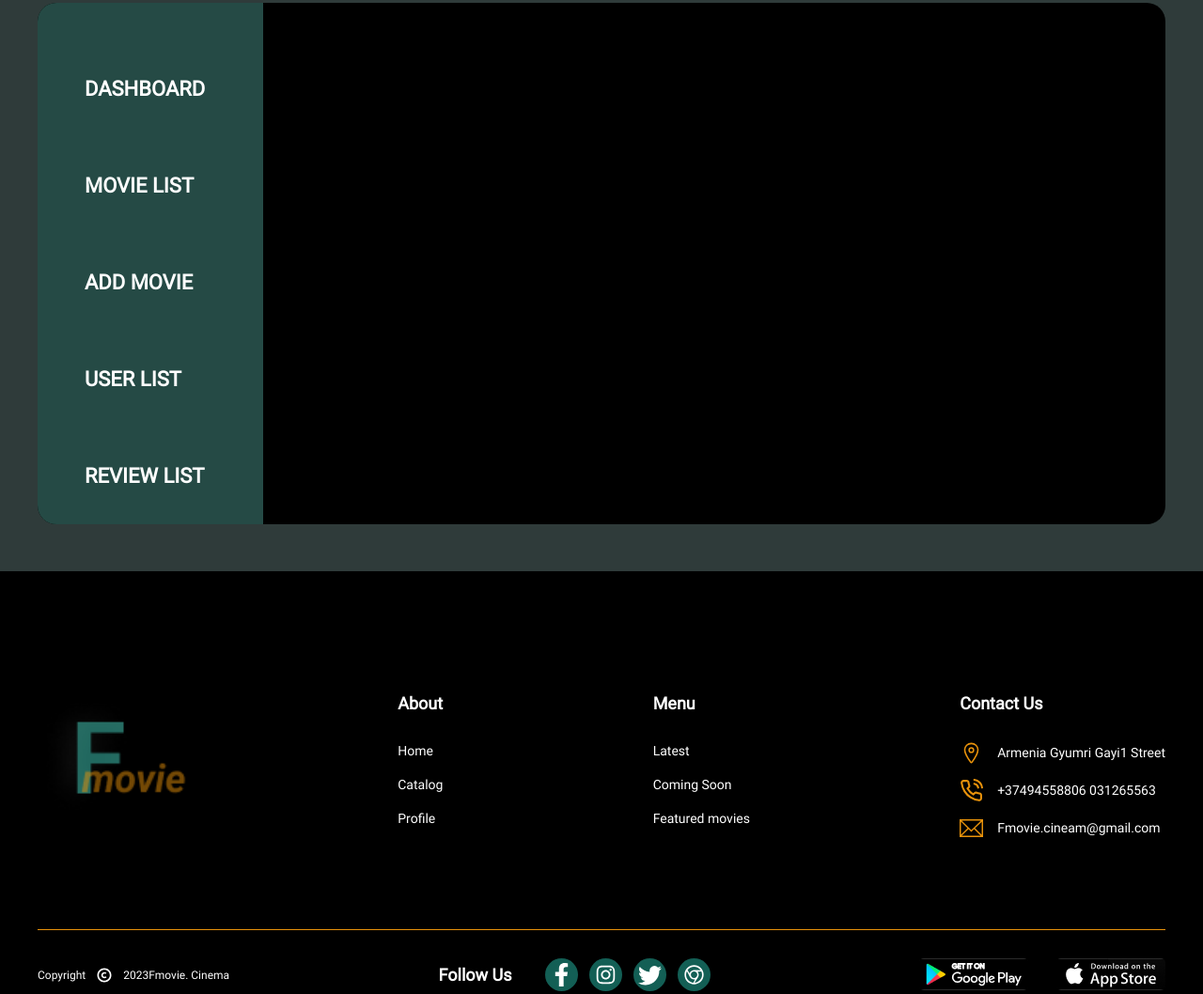
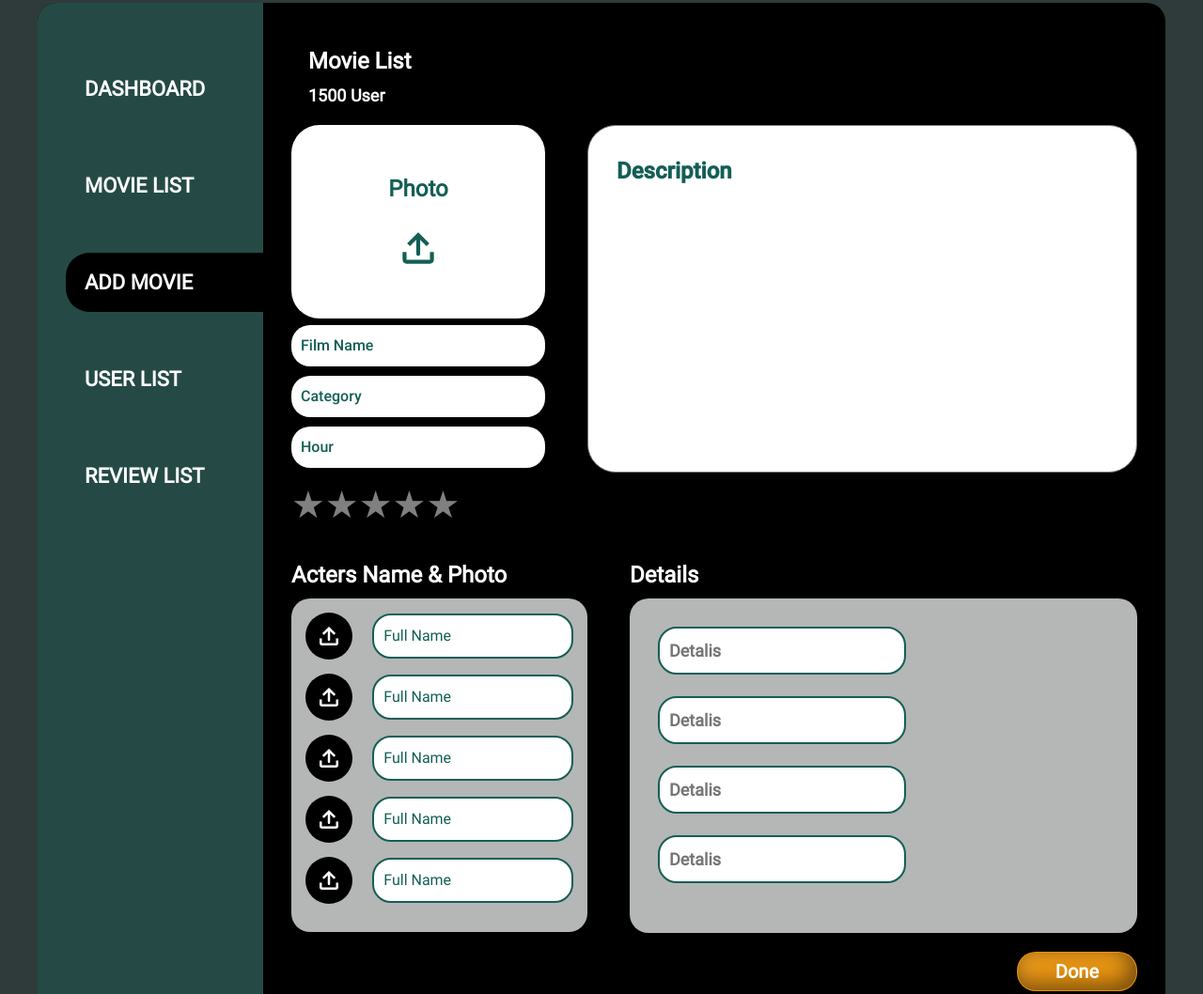
Before and after one commit to GevVoskanyan/cinema_project, a React app: page /admin/add-movie in a window 1280 px wide. Shown: the part 183-1241 px from the top of the page at 94% size. Built offline with nearby package versions, Linux system fonts and the light colour scheme; some packages are replaced by stand-ins of ours.

Commit message:
finish admin add movie component

```diff
--- a/package.json
+++ b/package.json
@@ -48,7 +48,7 @@
     ]
   },
   "devDependencies": {
-    "eslint": "^7.32.0 || ^8.2.0",
+    "eslint": "^8.7.0",
     "eslint-config-airbnb": "^19.0.4",
     "eslint-plugin-import": "^2.25.3",
     "eslint-plugin-jsx-a11y": "^6.5.1",
--- a/src/Routes/AppRoutes.js
+++ b/src/Routes/AppRoutes.js
@@ -14,6 +14,7 @@ import ContactUs from '../features/ContactUs/ContactUs';
 import Admin from '../features/Admin/Admin';
 import AdminDashboard from '../features/AdminDashboard/AdminDasboard';
 import AdminMoviesList from '../features/AdminMoviesList/AdminMoviesList';
+import AdminAddMovie from '../features/AdminAddMovie/AdminAddMovie';
 
 function AppRoutes(props) {
   return (
@@ -32,6 +33,7 @@ function AppRoutes(props) {
         <Route index element={<AdminDashboard />} />
         <Route path="dashboard" element={<AdminDashboard />} />
         <Route path="movies-list" element={<AdminMoviesList />} />
+        <Route path="add-movie" element={<AdminAddMovie />} />
       </Route>
       <Route path="*" element={<NotFound />} />
     </Routes>
--- /dev/null
+++ b/src/common/AddMovieDetails/AddMovieDetails.js
@@ -0,0 +1,32 @@
+import React from 'react';
+import './AddMovieDetails.scss';
+import { CgSoftwareUpload } from 'react-icons/cg';
+import AdminUploadActors from '../AdminUploadActors/AdminUploadActors';
+
+function AddMovieDetails(props) {
+  return (
+    <div className="add_details">
+      <div className="add_details_left">
+        <h3 className="add_details_left_title">Acters Name & Photo</h3>
+        <div className="add_details_left_content">
+          <AdminUploadActors />
+          <AdminUploadActors />
+          <AdminUploadActors />
+          <AdminUploadActors />
+          <AdminUploadActors />
+        </div>
+      </div>
+      <div className="add_details_right">
+        <h3 className="add_details_right_title">Details</h3>
+        <div className="add_details_right_container">
+          <input type="text" placeholder="Detalis" className="add_details_right_container_inp" />
+          <input type="text" placeholder="Detalis" className="add_details_right_container_inp" />
+          <input type="text" placeholder="Detalis" className="add_details_right_container_inp" />
+          <input type="text" placeholder="Detalis" className="add_details_right_container_inp" />
+        </div>
+      </div>
+    </div>
+  );
+}
+
+export default AddMovieDetails;
--- /dev/null
+++ b/src/common/AddMovieDetails/AddMovieDetails.scss
@@ -0,0 +1,54 @@
+.add_details {
+  display: flex;
+  justify-content: space-between;
+  color: #fff;
+
+  &_left {
+    width: 35%;
+
+    &_title {
+      color: #fff;
+      font-size: 24px;
+      font-weight: 700;
+      margin-bottom: 10px;
+    }
+
+    &_content {
+      background-color: rgb(181, 182, 182);
+      border-radius: 20px;
+      padding: 15px;
+    }
+  }
+
+  &_right {
+    text-align: start;
+    width: 60%;
+
+    &_title {
+      color: #fff;
+      font-size: 24px;
+      font-weight: 700;
+      margin-bottom: 10px;
+    }
+
+    &_container {
+      background-color: rgb(181, 182, 182);
+      border-radius: 20px;
+      padding: 30px;
+      display: flex;
+      flex-direction: column;
+
+      &_inp {
+        width: 55%;
+        padding: 10px;
+        color: #135F55;
+        font-size: 18px;
+        font-weight: 700;
+        margin-bottom: 23px;
+        border-radius: 20px;
+        border: 2px solid #135F55;
+        outline:none;
+      }
+    }
+  }
+}
--- /dev/null
+++ b/src/common/AddMovieMain/AddMovieMain.js
@@ -0,0 +1,51 @@
+import React from 'react';
+import './AddMovieMain.scss';
+import { CgSoftwareUpload } from 'react-icons/cg';
+import RatingComponent from '../RatingComponent/RatingComponent';
+
+function AddMovieMain() {
+  return (
+    <div className="add_movie_main">
+      <div className="add_movie_main_left">
+        <label
+          htmlFor="film_image"
+          className="add_movie_main_left_upload_label"
+        >
+          <span className="add_movie_main_left_upload_label_t">Photo</span>
+          <CgSoftwareUpload className="add_movie_main_left_upload" />
+        </label>
+        <input
+          type="file"
+          id="film_image"
+          name="film_image"
+          style={{ display: 'none' }}
+        />
+        <input
+          type="text"
+          placeholder="Film Name"
+          className="add_movie_main_left_inp"
+        />
+        <input
+          type="text"
+          placeholder="Category"
+          className="add_movie_main_left_inp"
+        />
+        <input
+          type="text"
+          placeholder="Hour"
+          className="add_movie_main_left_inp"
+        />
+        <RatingComponent size={40} />
+      </div>
+      <div className="add_movie_main_rigth">
+        <textarea
+          cols="30"
+          rows="10"
+          className="add_movie_main_rigth_txt"
+          placeholder="Description"
+        />
+      </div>
+    </div>
+  );
+}
+export default AddMovieMain;
--- /dev/null
+++ b/src/common/AddMovieMain/AddMovieMain.scss
@@ -0,0 +1,78 @@
+.add_movie_main {
+  display: flex;
+  justify-content: space-between;
+  margin-bottom: 30px;
+
+  &_left {
+    display: flex;
+    flex-direction: column;
+    width: 30%;
+
+    &_upload {
+      font-size: 50px;
+      color: #135f55;
+    }
+
+    &_upload_label_t {
+      display: flex;
+      color: #135f55;
+      font-size: 24px;
+      font-weight: 700;
+      margin-bottom: 20px;
+    }
+
+    &_upload_label {
+      padding: 50px 80px;
+      background-color: #fff;
+      display: flex;
+      align-items: center;
+      justify-content: center;
+      flex-direction: column;
+      margin-bottom: 7px;
+      border-radius: 30px;
+    }
+
+    &_inp {
+      padding: 10px;
+      outline: none;
+      margin-bottom: 10px;
+      border-radius: 20px;
+      border: none;
+      color: #135f55;
+      font-family: Roboto-Medium;
+
+      &::placeholder {
+        font-family: Roboto-Medium;
+        font-size: 16px;
+        font-weight: 400;
+        color: #135f55;
+      }
+    }
+  }
+
+  &_rigth {
+    width: 65%;
+
+    &_txt {
+      width: 100%;
+      padding: 30px;
+      outline: none;
+      height: 100%;
+      max-height: 370px;
+      border-radius: 30px;
+      outline: none;
+      color: #135f55;
+      font-family: Roboto-Medium;
+      font-size: 24px;
+      font-weight: 700;
+      resize: none;
+
+      &::placeholder {
+        color: #135f55;
+        font-family: Roboto-Medium;
+        font-size: 24px;
+        font-weight: 700;
+      }
+    }
+  }
+}
--- /dev/null
+++ b/src/common/AdminUploadActors/AdminUploadActors.js
@@ -0,0 +1,24 @@
+import React from 'react';
+import './AdminUploadActors.scss';
+import { CgSoftwareUpload } from 'react-icons/cg';
+
+function AdminUploadActors(props) {
+  return (
+    <div className="add_details_left_content_container">
+      <label htmlFor="acter_avatar" className="add_details_left_content_container_avatar">
+        <CgSoftwareUpload
+          className="add_details_left_content_container_avatar_icon"
+        />
+      </label>
+      <input
+        id="acter_avatar"
+        name="acter_avatar"
+        type="file"
+        style={{ display: 'none' }}
+      />
+      <input type="text" placeholder="Full Name" className="add_details_left_content_container_inp" />
+    </div>
+  );
+}
+
+export default AdminUploadActors;
--- /dev/null
+++ b/src/common/AdminUploadActors/AdminUploadActors.scss
@@ -0,0 +1,39 @@
+.add_details_left_content_container {
+  display: flex;
+  align-items: center;
+  justify-content: space-between;
+  margin-bottom: 15px;
+
+  &_avatar {
+    display: flex;
+    align-items: center;
+    justify-content: center;
+    width: fit-content;
+    padding: 10px;
+    border-radius: 50%;
+    background-color: #000;
+
+    &_icon {
+      font-size: 30px;
+    }
+  }
+
+  &_inp {
+    display: flex;
+    width: 75%;
+    padding: 10px;
+    border: 2px solid #135F55;
+    outline: none;
+    border-radius: 20px;
+    color: #135F55;
+    font-size: 16px;
+    font-weight: 400;
+
+    &::placeholder {
+      color: #135F55;
+      font-size: 16px;
+      font-weight: 400;
+    }
+  }
+
+}
--- /dev/null
+++ b/src/features/AdminAddMovie/AdminAddMovie.js
@@ -0,0 +1,19 @@
+import React from 'react';
+import './AdminAddMovie.scss';
+import AddMovieMain from '../../common/AddMovieMain/AddMovieMain';
+import AddMovieDetails from '../../common/AddMovieDetails/AddMovieDetails';
+
+function AdminAddMovie() {
+  return (
+    <div className="add_move">
+      <div className="add_move_users">
+        <h4 className="add_move_users_title">Movie List</h4>
+        <span className="add_move_users_count">1500 User</span>
+      </div>
+      <AddMovieMain />
+      <AddMovieDetails />
+      <button type="button" className="btn btn_orange">Done</button>
+    </div>
+  );
+}
+export default AdminAddMovie;
--- /dev/null
+++ b/src/features/AdminAddMovie/AdminAddMovie.scss
@@ -0,0 +1,25 @@
+.add_move {
+  color: #fff;
+  width: 80%;
+  padding: 30px;
+
+  &_users {
+    padding: 18px;
+
+    &_title {
+      color: #fff;
+      font-size: 24px;
+      font-weight: 600;
+    }
+
+    &_count {
+      font-size: 18px;
+      font-weight: 600;
+    }
+  }
+  .btn{
+    margin: 20px 0 ;
+    display: flex;
+    margin-left: auto;
+  }
+}
--- a/src/features/AdminMoviesList/AdminMoviesList.js
+++ b/src/features/AdminMoviesList/AdminMoviesList.js
@@ -13,7 +13,7 @@ function AdminMoviesList(props) {
         <span className="movies_list_users_count">1500 User</span>
       </div>
       <div className="movies_list_container">
-        <button type="button" className="movies_list_add_movie" onClick={() => navigate('add-movie')}>+</button>
+        <button type="button" className="movies_list_add_movie" onClick={() => navigate('/admin/add-movie')}>+</button>
         <div className="movies_list_items">
           {moviesList.map((movie) => (
             <React.Fragment key={movie.id}>
--- a/src/features/AdminNavBar/AdminNavBar.js
+++ b/src/features/AdminNavBar/AdminNavBar.js
@@ -13,7 +13,7 @@ function AdminNavBar(props) {
         <NavLink to="movies-list" className="admin__nav_bar_link thir">Movie List</NavLink>
       </li>
       <li className="admin__nav_bar_item">
-        <NavLink to="fefe" className="admin__nav_bar_link fouth">Add Movie</NavLink>
+        <NavLink to="add-movie" className="admin__nav_bar_link fouth">Add Movie</NavLink>
       </li>
       <li className="admin__nav_bar_item">
         <NavLink to="fedfe" className="admin__nav_bar_link five">User List</NavLink>
--- a/src/styles/base/_core.scss
+++ b/src/styles/base/_core.scss
@@ -103,3 +103,6 @@ button {
   display: flex;
   margin: 20px auto;
 }
+label{
+  cursor: pointer;
+}
```
Also changed, not shown: .eslintrc.js, 2 other files.
